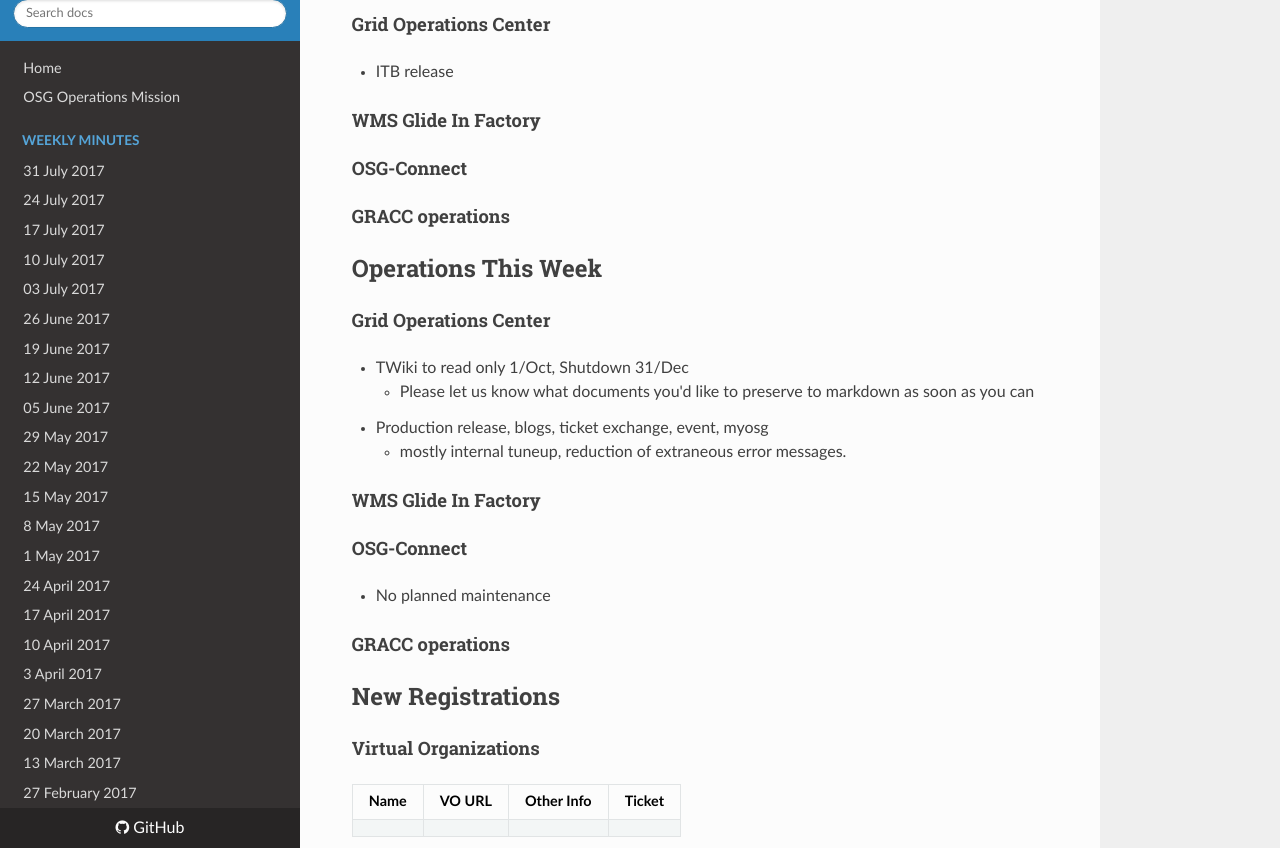
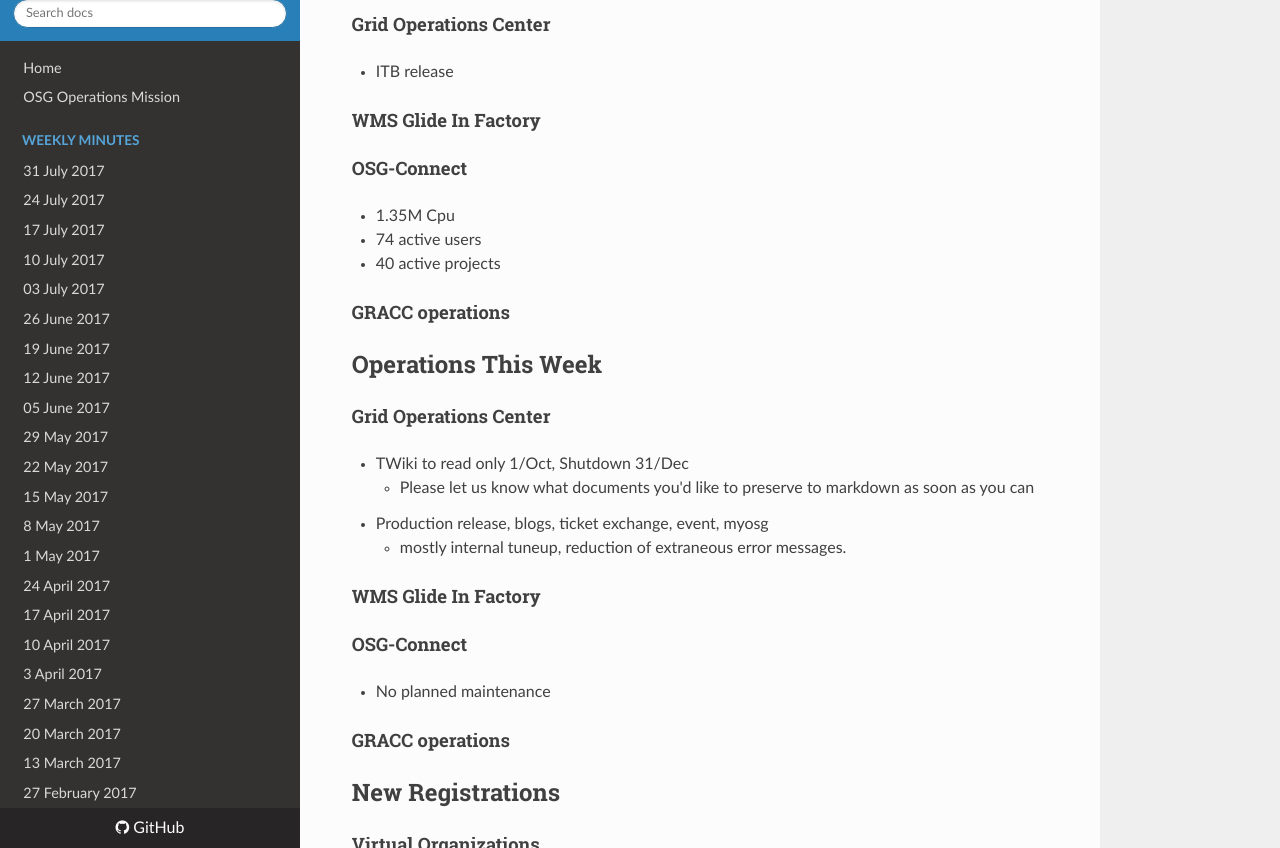
Before and after one commit to osg-htc/operations, an MkDocs documentation site: the page built from docs/WeeklyMinutes/07Aug2017.md, in a window 1280 px wide and 900 px high, scrolled down 1020 px, cut to the strip 52-900 px from the top of the window. Built offline with MkDocs 1.6.1, drawn with Linux system fonts in a browser that asks for light colours; nearby versions of some CDN libraries; old or Windows-style settings are respelled for this version of MkDocs.

Commit message:
OSG Connect updates

```diff
--- a/docs/WeeklyMinutes/07Aug2017.md
+++ b/docs/WeeklyMinutes/07Aug2017.md
@@ -22,6 +22,9 @@
 #### WMS Glide In Factory
 
 #### OSG-Connect
+   * 1.35M Cpu
+   * 74 active users
+   * 40 active projects
 
 #### GRACC operations
 
```
